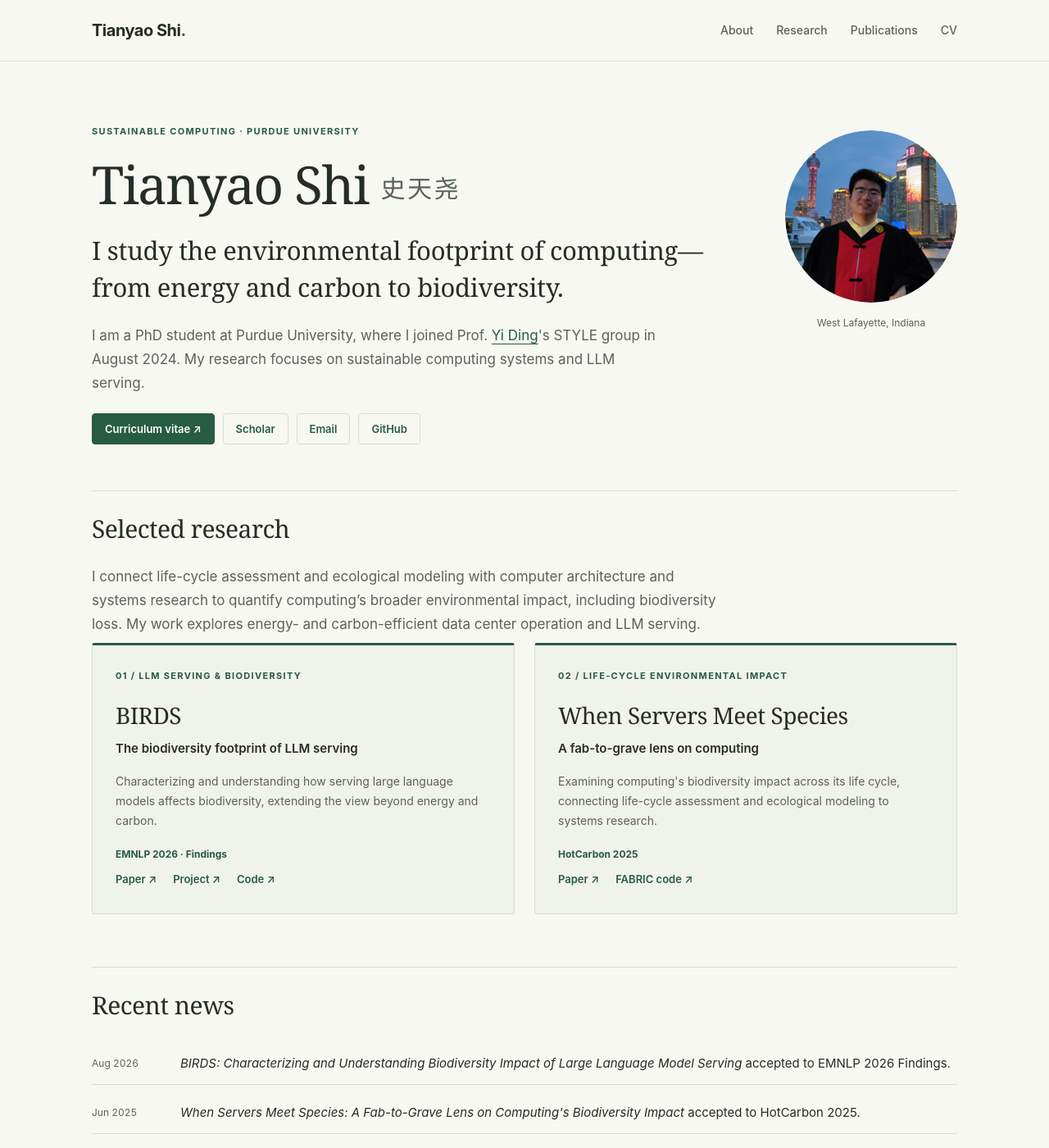
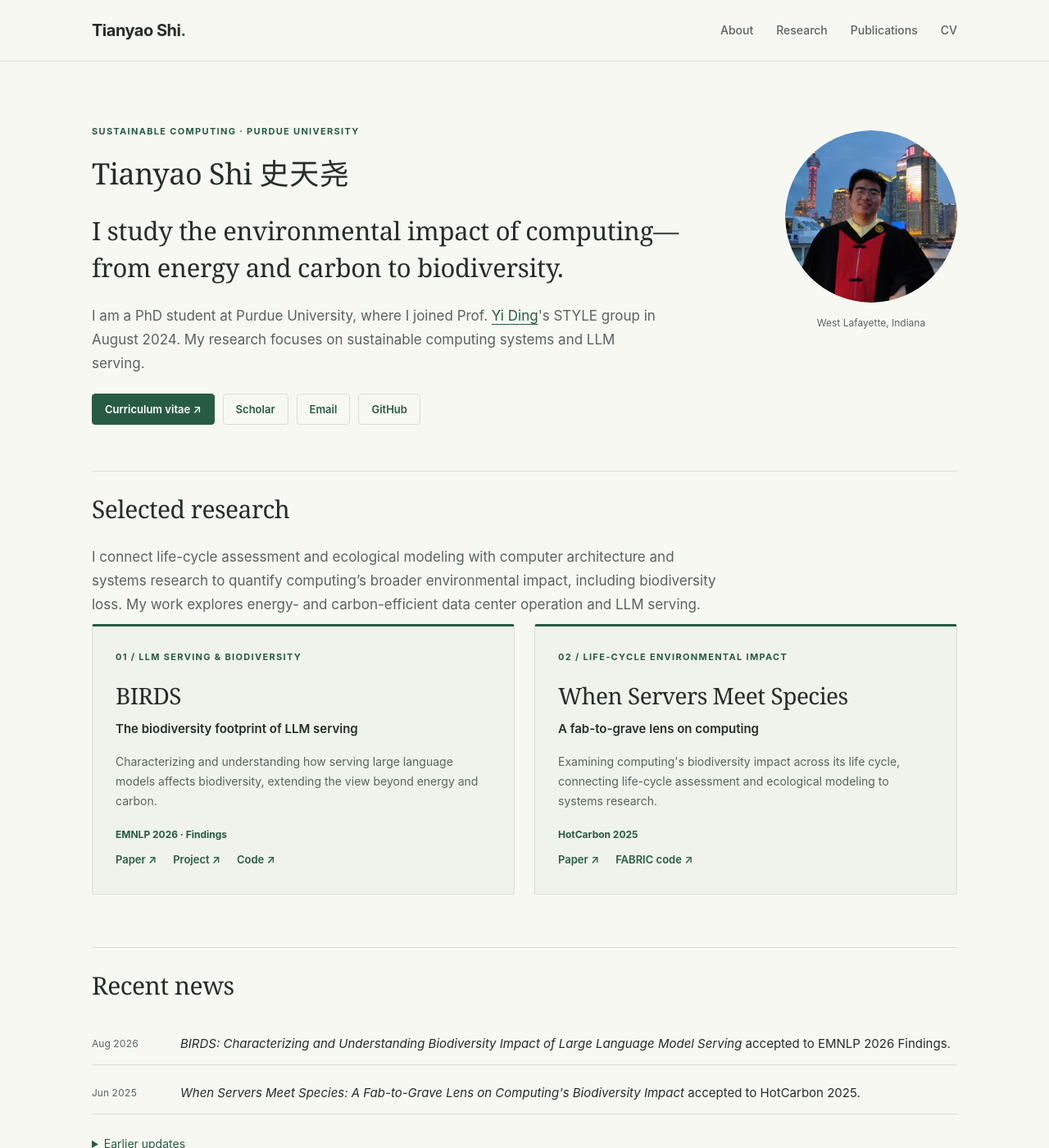
Before and after one commit to StHowling/sthowling.github.io, a Jekyll site: the page built from _pages/about.md, in a window 1280 px wide and 1400 px high. Shown: the whole window at 82% size. Built offline with Jekyll 4.4.1, drawn with Linux system fonts in a browser that asks for light colours.

Commit message:
Update hero statement for clarity and adjust heading styles for improved readability

```diff
--- a/_pages/about.md
+++ b/_pages/about.md
@@ -13,7 +13,7 @@ redirect_from:
   <div>
     <p class="eyebrow">Sustainable computing · Purdue University</p>
     <h1 id="intro-name">Tianyao Shi <span class="name-zh" lang="zh">史天尧</span></h1>
-    <p class="hero-statement">I study the environmental footprint of computing—from energy and carbon to biodiversity.</p>
+    <p class="hero-statement">I study the environmental impact of computing—from energy and carbon to biodiversity.</p>
     <p class="hero-bio">I am a PhD student at Purdue University, where I joined Prof. <a href="https://y-ding.github.io/">Yi Ding</a>'s STYLE group in August 2024. My research focuses on sustainable computing systems and LLM serving.</p>
     <div class="contact-links" aria-label="Contact and profiles">
       <a class="primary-link" href="{{ '/pdf/Resume_TianyaoShi_2602.pdf' | relative_url }}">Curriculum vitae <span aria-hidden="true">&nbsp;↗</span></a>
--- a/assets/css/editorial.css
+++ b/assets/css/editorial.css
@@ -32,10 +32,10 @@
 .editorial .page__content #about-me { margin-top: 0; }
 .editorial h1::before, .editorial .anchor::before, .editorial .page__content #about-me::before { display: none; }
 .editorial h1, .editorial h2, .editorial h3 { color: var(--ink); }
-.editorial .page__content h1 { margin: 0 0 14px; padding: 0; border: 0; font: 400 clamp(40px, 5.3vw, 64px)/1.12 Georgia, "Times New Roman", serif; letter-spacing: -1.8px; }
+.editorial .page__content h1 { margin: 0 0 14px; padding: 0; border: 0; font: 400 clamp(30px, 3.5vw, 36px)/1.3 Georgia, "Times New Roman", serif; letter-spacing: -.5px; }
 .hero { display: grid; grid-template-columns: minmax(0, 1fr) 210px; gap: 72px; align-items: start; padding: 76px 0 56px; }
 .hero .eyebrow { margin-bottom: 20px; }
-.hero .name-zh { display: inline-block; font-family: "Songti SC", SimSun, serif; font-size: .47em; font-weight: 400; letter-spacing: .08em; color: var(--muted); vertical-align: middle; }
+.hero .name-zh { display: inline-block; font-family: "Songti SC", SimSun, serif; font-size: 1em; font-weight: inherit; letter-spacing: .02em; color: inherit; vertical-align: baseline; }
 .hero .hero-statement { font: 400 clamp(23px, 3vw, 31px)/1.45 Georgia, "Times New Roman", serif; margin: 22px 0; max-width: 29em; letter-spacing: -.3px; }
 .hero .hero-bio { color: var(--muted); max-width: 65ch; margin-bottom: 22px; }
 .portrait { display: block; margin: 8px 0 0; }
@@ -100,7 +100,6 @@
   .portrait img { width: 100px; height: 100px; }
   .portrait figcaption { display: none; }
   .hero .eyebrow { margin-bottom: 14px; }
-  .editorial .page__content h1 { font-size: 40px; letter-spacing: -1px; }
   .hero .hero-statement { font-size: 25px; }
   .editorial .page__content > h2 { margin-top: 44px; font-size: 27px; }
   .research-card { padding: 23px; }
```
